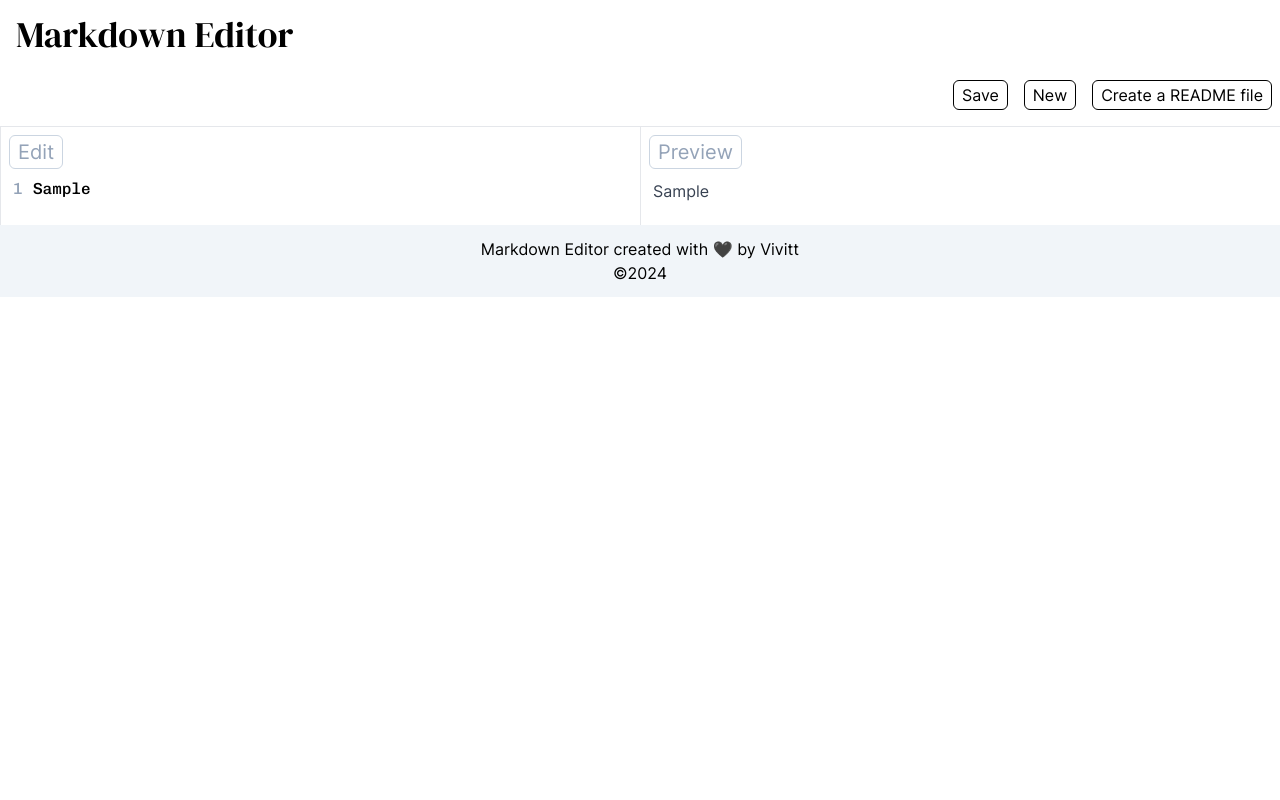
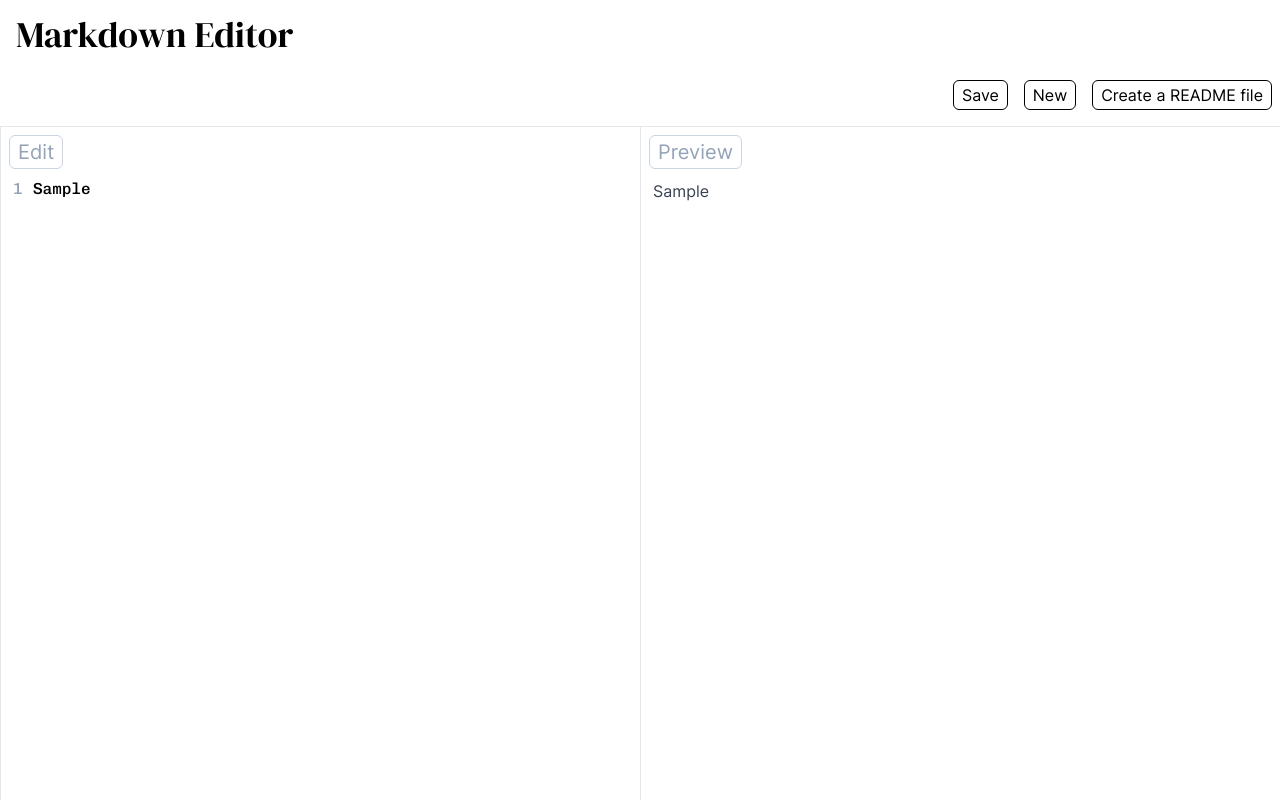
Before and after one commit to vivitt/online-markdown-editor, a Next.js app: page /editor in a window 1280 px wide. Both pictures are taken after typing "Sample" into the empty fields and a click on the button "Save". Shown: the top 800 px of the page. Built offline with nearby package versions, Linux system fonts and the light colour scheme.

Commit message:
WIP: fix layout height

```diff
--- a/app/ui/PanelGroup.tsx
+++ b/app/ui/PanelGroup.tsx
@@ -25,9 +25,9 @@ export default function PanelGroup(props: PropsWithChildren<Props>) {
   return (
     <div className="mt-2">
       {width && width > 800 ? (
-        <div className="flex border-t">
+        <div className="flex border-t border-b min-h-screen">
           {props.panels.map((child) => (
-            <div key={`${child.id}-panel`} className="w-full border-l">
+            <div key={`${child.id}-panel`} className="w-full border-l pb-1">
               <h2 className="m-2 text-slate-400 text-xl bg-white inline-flex border border-slate-300 rounded-md px-2 py-0.5 ">
                 {child?.header}
               </h2>
```
Also changed, not shown: 1 other file (tests, documents, lock files or other folders).
